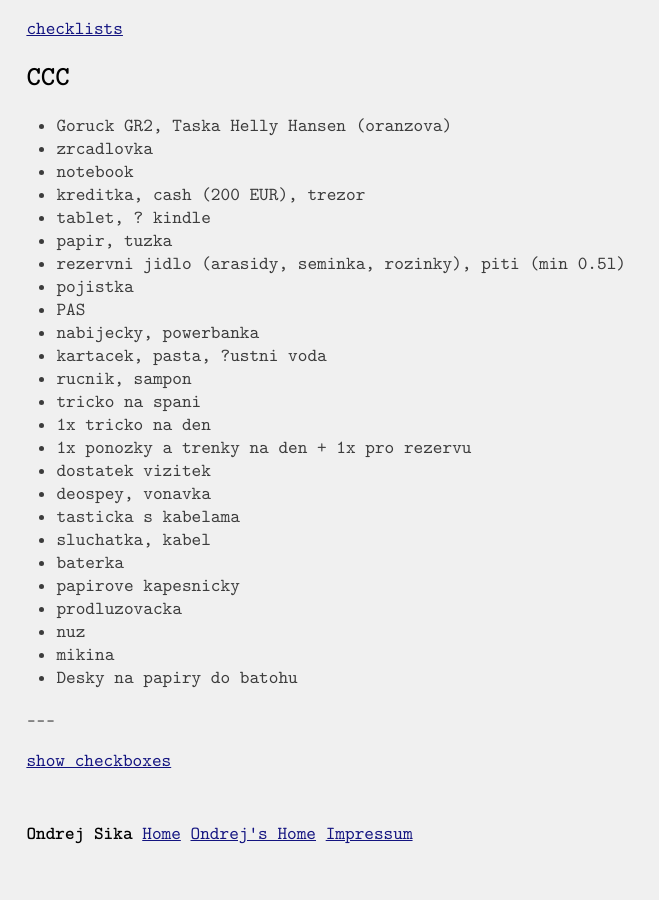
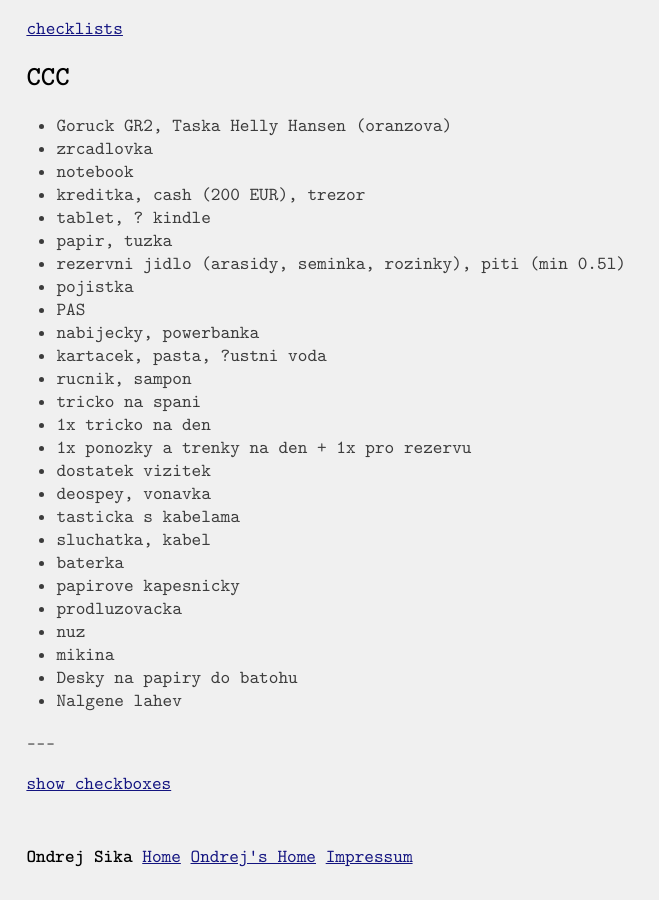
Before and after one commit to ondrejsika/ondrejsika.com, a Jekyll site: the page built from ondrej/checklists/ccc.md, in a window 1280 px wide. Shown: the whole page, without its empty margins (0-659 px from the left). Built offline with Jekyll 4.4.1, drawn with Linux system fonts in a browser that asks for light colours; some web fonts are replaced; comment, search, counter and statistics services are not loaded.

Commit message:
ondrej/checklists/ccc - add Nalgene

```diff
--- a/ondrej/checklists/ccc.md
+++ b/ondrej/checklists/ccc.md
@@ -32,3 +32,4 @@
 - nuz
 - mikina
 - Desky na papiry do batohu
+- Nalgene lahev
```
